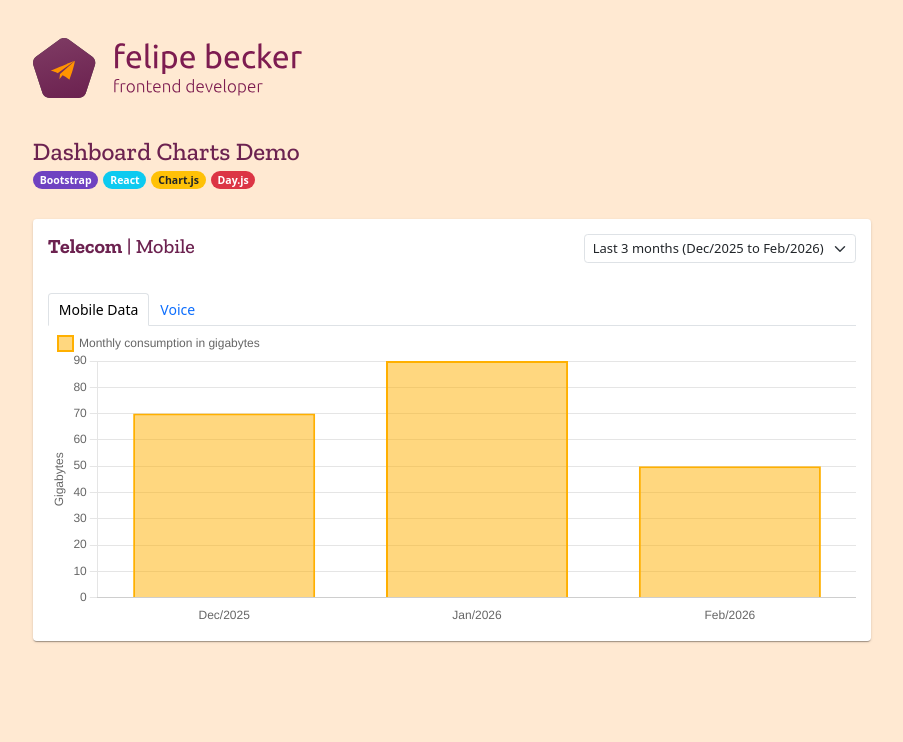
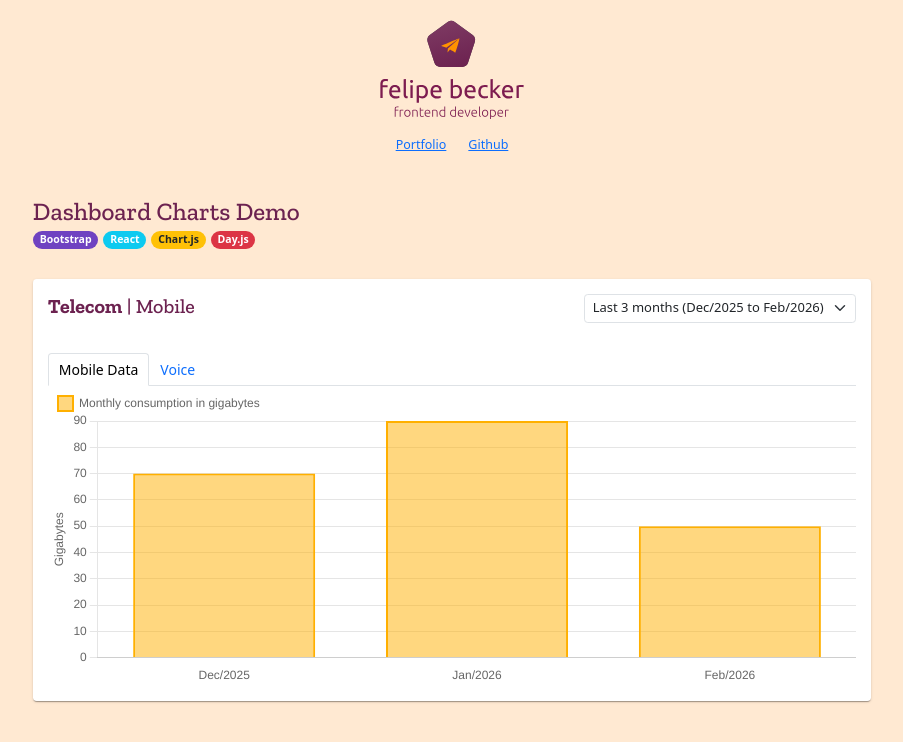
Before and after one commit to ofelipebecker/dashboard-charts-demo, a React (Vite) app: page / in a window 1280 px wide. Shown: the top 742 px of the page, without its empty margins (188-1091 px from the left). Built offline with nearby package versions, Linux system fonts and the light colour scheme.

Commit message:
feat: redesign TopNav with vertical logo and external link buttons
Issue: DCD-2601A

```diff
--- a/src/components/TopNav.jsx
+++ b/src/components/TopNav.jsx
@@ -1,15 +1,34 @@
 import Container from 'react-bootstrap/Container';
 import Navbar from 'react-bootstrap/Navbar';
+import Button from 'react-bootstrap/Button';
 
-import logo from './../assets/images/logo-horizontal-purple-en.svg';
+import logo from './../assets/images/logo-vertical-purple-en.svg';
 
 const TopNav = () => {
   return (
-    <Navbar expand='lg' className='mt-5'>
-      <Container className='p-0'>
-        <Navbar.Brand href='/'>
-          <img src={logo} className='max-h-50px' alt='logo' />
-        </Navbar.Brand>
+    <Navbar expand='lg' className='mt-4 flex-column'>
+      <Container className='justify-content-center'>
+        <img src={logo} className='max-h-100px' alt='logo' />
+      </Container>
+      <Container className='justify-content-center mt-3'>
+        <Button
+          href='https://felipebecker.com/'
+          variant='link'
+          size='lg'
+          target='_blank'
+          title='Open in new tab'
+        >
+          Portfolio
+        </Button>
+        <Button
+          href='https://github.com/ofelipebecker'
+          variant='link'
+          size='lg'
+          target='_blank'
+          title='Open in new tab'
+        >
+          Github
+        </Button>
       </Container>
     </Navbar>
   );
```
